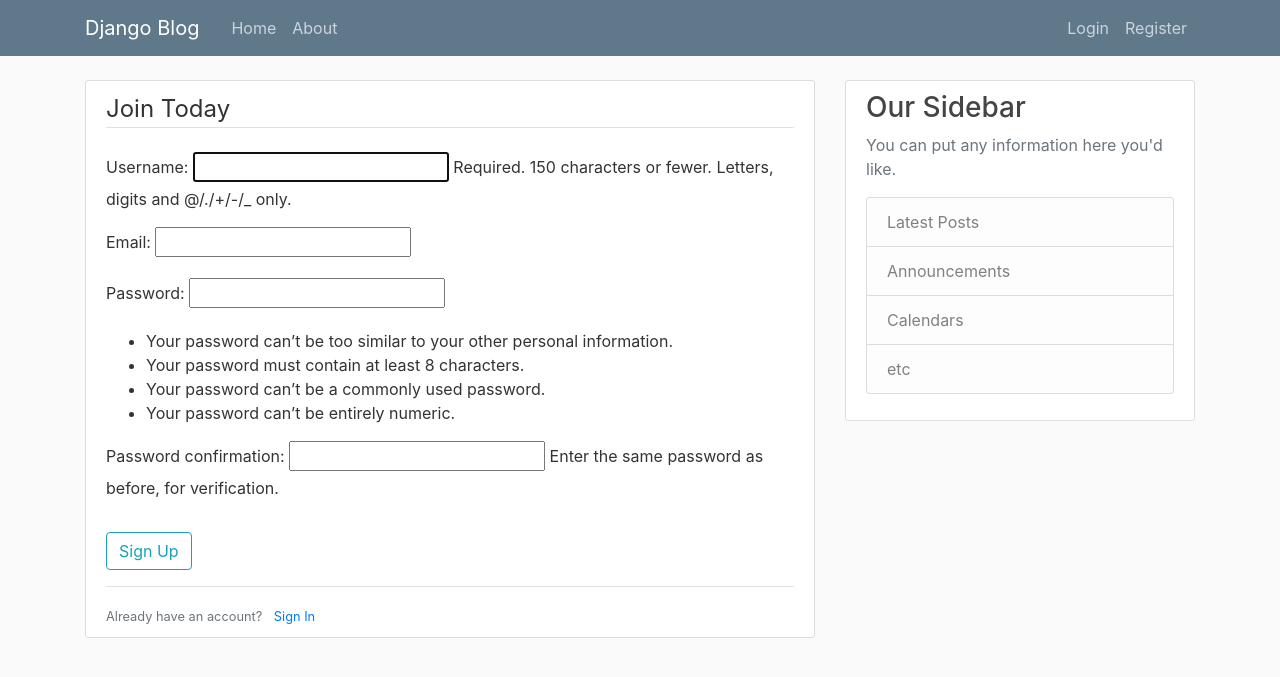
After one commit to Anri-Lombard/Django-course-CS, a Django app: page /users/register/ in a window 1280 px wide. The commit adds this page. Shown: the top 677 px of the page. Run offline with Django 3.2, Linux system fonts and the light colour scheme; some libraries are stand-ins or nearby versions.

```diff
--- a/blog/templates/blog/base.html
+++ b/blog/templates/blog/base.html
@@ -38,7 +38,7 @@
                     <!-- Navbar Right Side -->
                     <div class="navbar-nav">
                         <a class="nav-item nav-link" href="#">Login</a>
-                        <a class="nav-item nav-link" href="#">Register</a>
+                        <a class="nav-item nav-link" href="{%url 'register'%}">Register</a>
                     </div>
                 </div>
             </div>
@@ -48,6 +48,13 @@
     <main role="main" class="container">
         <div class="row">
             <div class="col-md-8">
+                {%if messages%}
+                {%for message in messages %}
+                <div class="alert alert-{{message.tags}}">
+                    {{message}}
+                </div>
+                {%endfor%}
+                {%endif%}
                 {% block content %}{% endblock %}
             </div>
             <div class="col-md-4">
--- a/django_project/settings.py
+++ b/django_project/settings.py
@@ -31,6 +31,7 @@
 # Application definition
 
 INSTALLED_APPS = [
+    'users.apps.UsersConfig',
     'blog.apps.BlogConfig',
     'django.contrib.admin',
     'django.contrib.auth',
--- a/django_project/urls.py
+++ b/django_project/urls.py
@@ -19,6 +19,8 @@
 urlpatterns = [
     # encounter admin/ then send user to admin.site.urls
     path('admin/', admin.site.urls),
+    # encounter register/ then send to users.urls
+    path('users/', include('users.urls')),
     # encounter blog/ then send user to blog.urls
     path('', include('blog.urls')),
 ]
--- /dev/null
+++ b/users/forms.py
@@ -0,0 +1,13 @@
+from django import forms
+from django.contrib.auth.models import User
+from django.contrib.auth.forms import UserCreationForm
+
+
+class UserRegistrationForm(UserCreationForm):
+    email = forms.EmailField()
+
+    class Meta:
+        # saves configuration
+        model = User
+        # fields in order
+        fields = ['username', 'email', 'password1', 'password2']
--- /dev/null
+++ b/users/templates/users/register.html
@@ -0,0 +1,21 @@
+{% extends 'blog/base.html' %}
+{% block content %}
+<div class="content-section">
+    <form method="POST">
+        <!--Adds a 'cross site forgery token' for security-->
+        {%csrf_token%}
+        <fieldset class='form-group'>
+            <legend class="border-bottom mb-4">Join Today</legend>
+            {{form.as_p}}
+        </fieldset>
+        <div class="form-group">
+            <button class="btn btn-outline-info" type="submit">Sign Up</button>
+        </div>
+    </form>
+    <div class="border-top pt-3">
+        <small class="text-muted">
+            Already have an account? <a href="#" class="ml-2">Sign In</a>
+        </small>
+    </div>
+</div>
+{%endblock content%}
--- /dev/null
+++ b/users/urls.py
@@ -0,0 +1,7 @@
+from django.urls import path
+from . import views
+
+urlpatterns = [
+    # pattern will be handled by views.home file
+    path('register/', views.register, name="register"),
+]
--- a/users/views.py
+++ b/users/views.py
@@ -1,3 +1,25 @@
-from django.shortcuts import render
+from django.shortcuts import render, redirect
+from django.contrib import messages
+from .forms import UserRegistrationForm
 
-# Create your views here.
+
+def register(request):
+    # keep data submitted by form
+    if request.method == 'POST':
+        form = UserRegistrationForm(request.POST)
+        if form.is_valid():
+            username = form.cleaned_data.get('username')
+            messages.success(request, f'Account created for {username}!')
+            return redirect('blog-home')
+    # recreate empty form
+    else:
+        form = UserRegistrationForm()
+    # direct to this path
+    return render(request, 'users/register.html', {'form': form})
+
+# MESSAGES:
+#     messages.debug
+#     messages.info
+#     messages.success
+#     messages.warning
+#     messages.error
```
